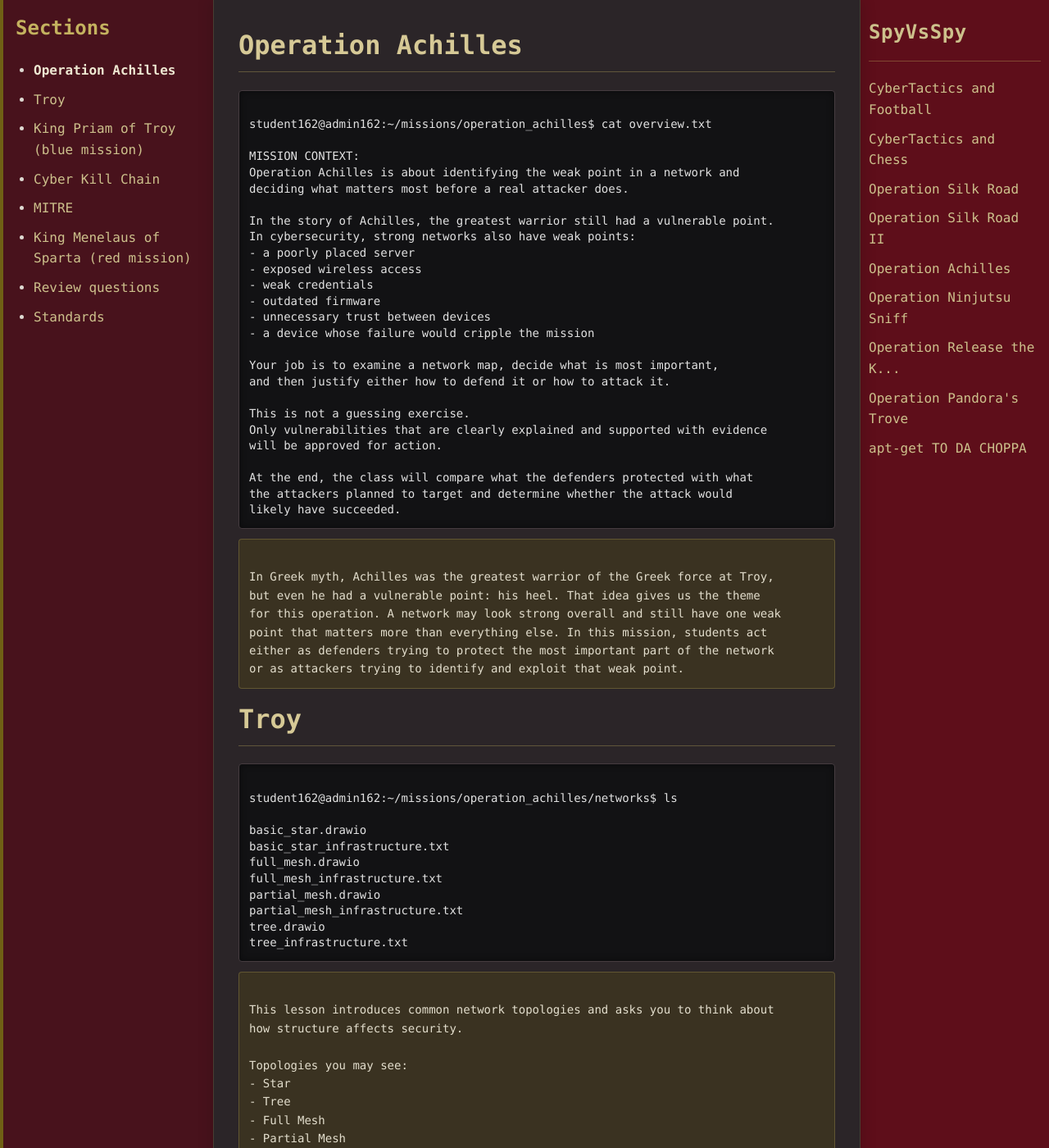
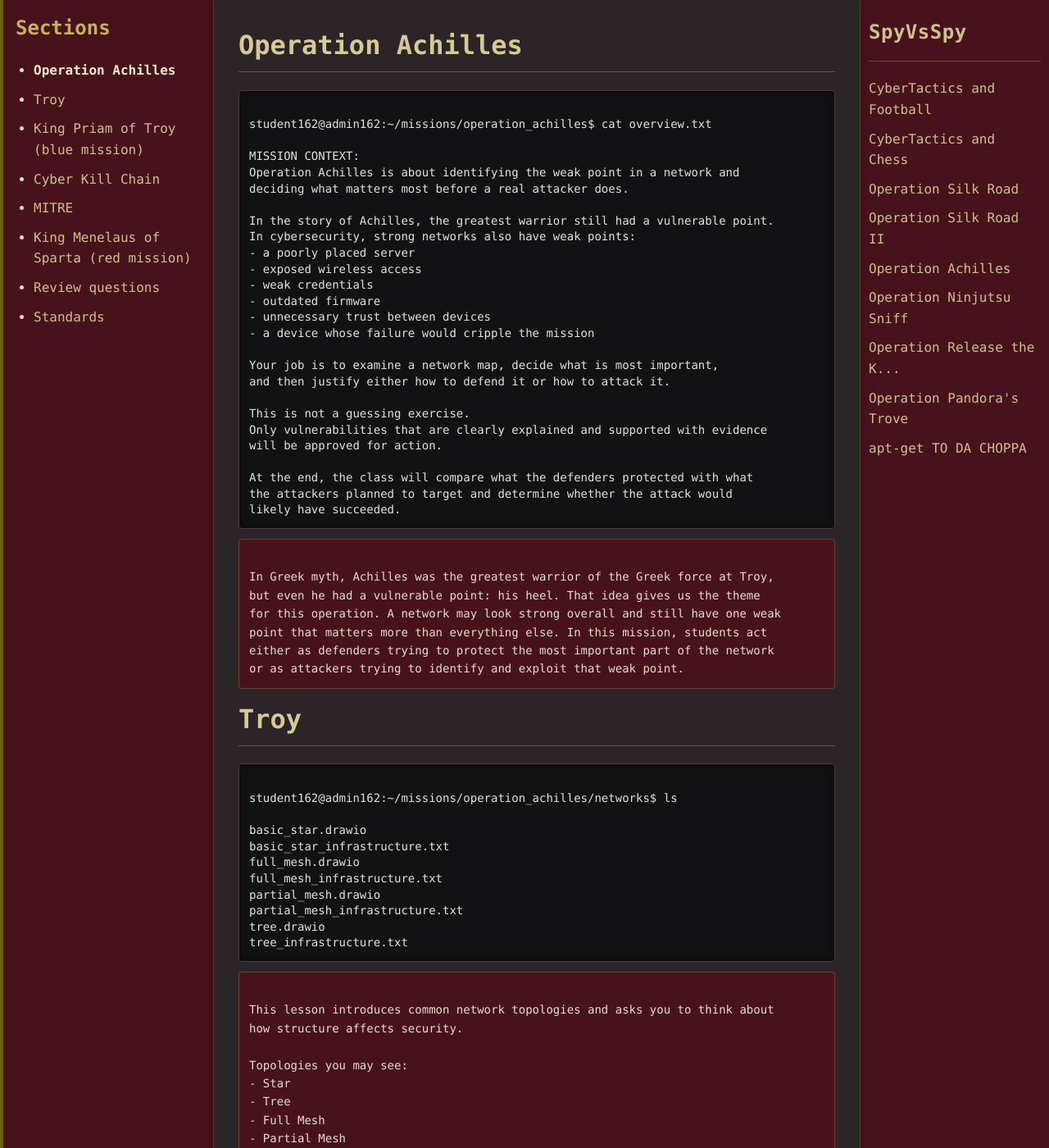
Before and after one commit to jboyce1/SpyVsSpy, a Jekyll site: the page built from OperationAchilles/index.md, in a window 1280 px wide and 1400 px high. Shown: the whole window at 82% size. Built offline with Jekyll 4.4.1, drawn with Linux system fonts in a browser that asks for light colours.

Commit message:
Update styles.css
Signed-off-by: jboyce1 <79017276+jboyce1@users.noreply.github.com>

```diff
--- a/assets/css/styles.css
+++ b/assets/css/styles.css
@@ -18,7 +18,7 @@
     top: 0;
     width: 210px;
     height: 100vh;
-    background-color: rgb(94, 14, 26);
+    background-color: rgb(72, 18, 28);
     padding: 20px 10px;
     overflow-y: auto;
     border-left: 4px solid rgb(112, 96, 21);
@@ -147,7 +147,7 @@
 
 /* Scroll box */
 .scroll-box {
-    background-color: rgb(58, 50, 33);
+    background-color: rgb(72, 18, 28);
     color: rgb(227, 222, 205);
     padding: 12px;
     margin: 12px 0;
```
